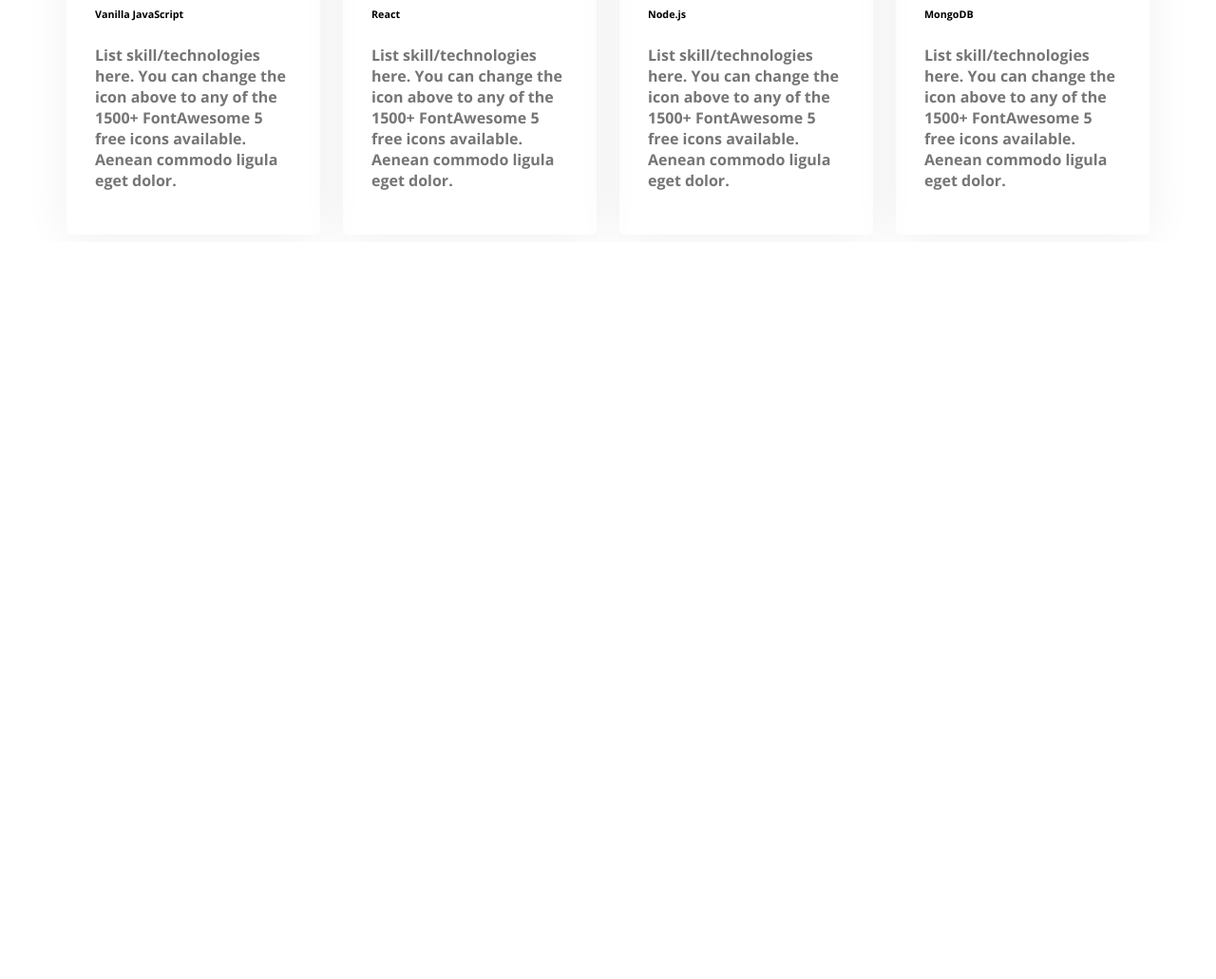
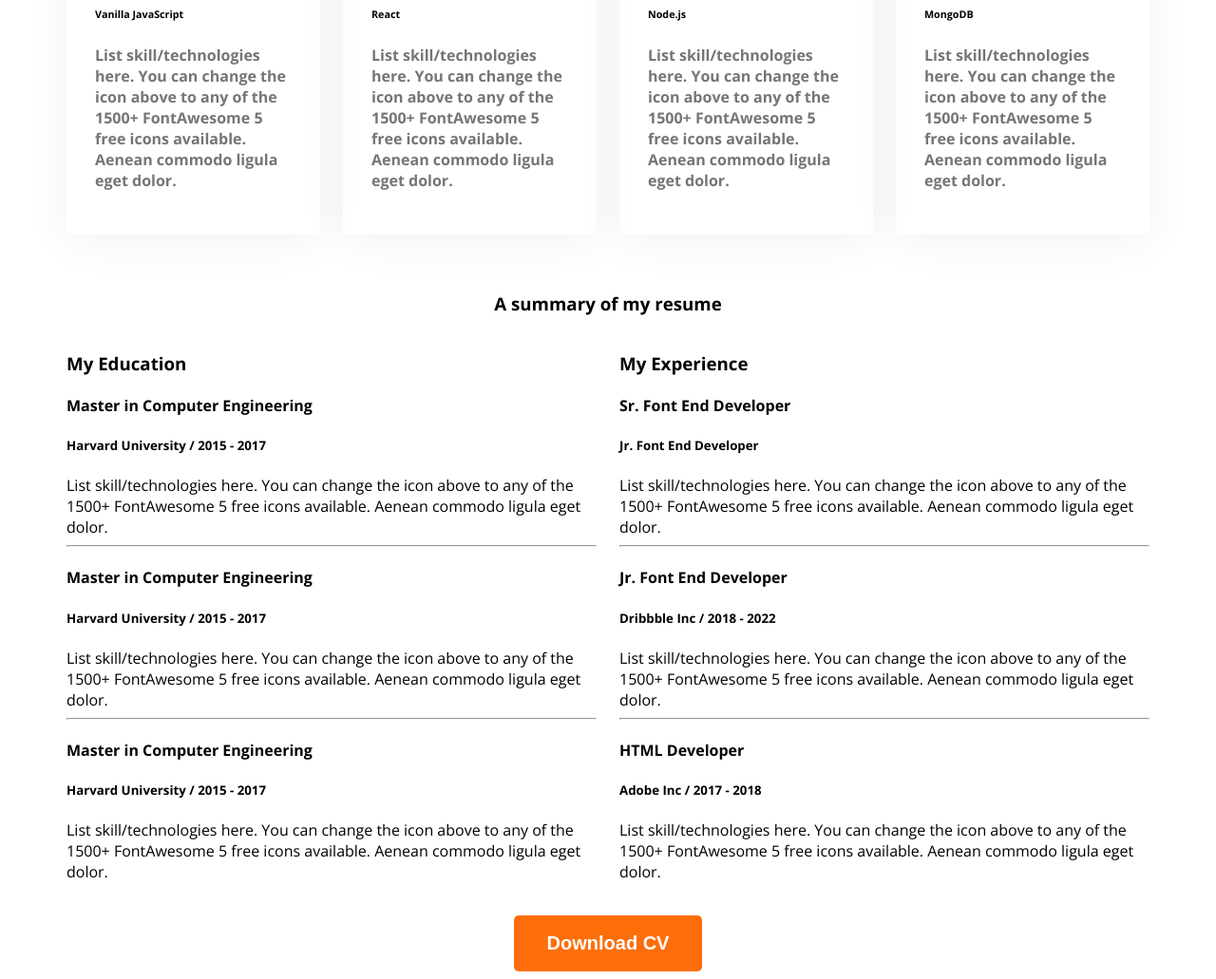
Before and after one commit to Fatema-Rifa/webdeveloper-porttfolio, a plain HTML site: page index.html in a window 1280 px wide. Shown: the part 1989-3020 px from the top of the page at 95% size. Before the commit the page ends 2244 px from the top, so only its background shows below. Drawn offline with nearby package versions, Linux system fonts and the light colour scheme.

Commit message:
added resume

```diff
--- a/index.html
+++ b/index.html
@@ -92,8 +92,65 @@
 
 
         </section>
+        <section class="resume">
+            <h3 class="section-title-rs">A summary of my resume</h3>
+            <div class="resume-container">
+                <div class="resume-column">
+                    <h3 class="column-title">My Education</h3>
+                    <div class="experience">
+                        <h4 class="experience-title">Master in Computer Engineering</h4>
+                        <h5 class="experience-subtitle">Harvard University / 2015 - 2017</h5>
+                        <div class="experience-description">List skill/technologies here. You can change the icon above
+                            to any of the 1500+ FontAwesome 5 free icons available. Aenean commodo ligula eget dolor.</div>
+                    </div>
+                    <hr>
+                    <div class="experience">
+                        <h4 class="experience-title">Master in Computer Engineering</h4>
+                        <h5 class="experience-subtitle">Harvard University / 2015 - 2017</h5>
+                        <div class="experience-description">List skill/technologies here. You can change the icon above
+                            to any of the 1500+ FontAwesome 5 free icons available. Aenean commodo ligula eget dolor.</div>
+                    </div>
+                    <hr>
+                    <div class="experience">
+                        <h4 class="experience-title">Master in Computer Engineering</h4>
+                        <h5 class="experience-subtitle">Harvard University / 2015 - 2017</h5>
+                        <div class="experience-description">List skill/technologies here. You can change the icon above
+                            to any of the 1500+ FontAwesome 5 free icons available. Aenean commodo ligula eget dolor.</div>
+                    </div>
+                </div>
+                <div class="resume-column">
+                    <h3 class="column-title">My Experience</h3>
+                    <div class="experience">
+                        <h4 class="experience-title">Sr. Font End Developer</h4>
+                        <h5 class="experience-subtitle">Jr. Font End Developer</h5>
+                        <div class="experience-description">List skill/technologies here. You can change the icon above
+                            to any of the 1500+ FontAwesome 5 free icons available. Aenean commodo ligula eget dolor.</div>
+                    </div>
+                    <hr>
+                    <div class="experience">
+                        <h4 class="experience-title">Jr. Font End Developer</h4>
+                        <h5 class="experience-subtitle">Dribbble Inc / 2018 - 2022</h5>
+                        <div class="experience-description">List skill/technologies here. You can change the icon above
+                            to any of the 1500+ FontAwesome 5 free icons available. Aenean commodo ligula eget dolor.</div>
+                    </div>
+                    <hr>
+                    <div class="experience">
+                        <h4 class="experience-title">HTML Developer</h4>
+                        <h5 class="experience-subtitle">Adobe Inc / 2017 - 2018</h5>
+                        <div class="experience-description">List skill/technologies here. You can change the icon above
+                            to any of the 1500+ FontAwesome 5 free icons available. Aenean commodo ligula eget dolor.</div>
+                    </div>
+                </div>
+
+            </div>
+            <div class="text-center resume-button">
+                <button class="white">Download CV</button>
+
+            </div>
+        </section>
 
     </main>
+
     <footer>
 
     </footer>
--- a/styles/portfolio.css
+++ b/styles/portfolio.css
@@ -98,6 +98,7 @@ nav li a{
     padding: 131px 157px;
     text-align: center;
     margin-top: 130px;
+
 }
 .about-description{
     font-size: 20px;
@@ -127,3 +128,15 @@ nav li a{
     box-shadow: 0px 6px 50px 0px rgb(0, 0, 0,0.06);
     border-radius: 5px;
 }
+.resume-container{
+    display: flex;
+    gap: 24px;
+}
+.resume-button{
+    margin-top: 35px;
+}
+.section-title-rs{
+    text-align: center;
+    margin-top: 60px;
+
+}
```
